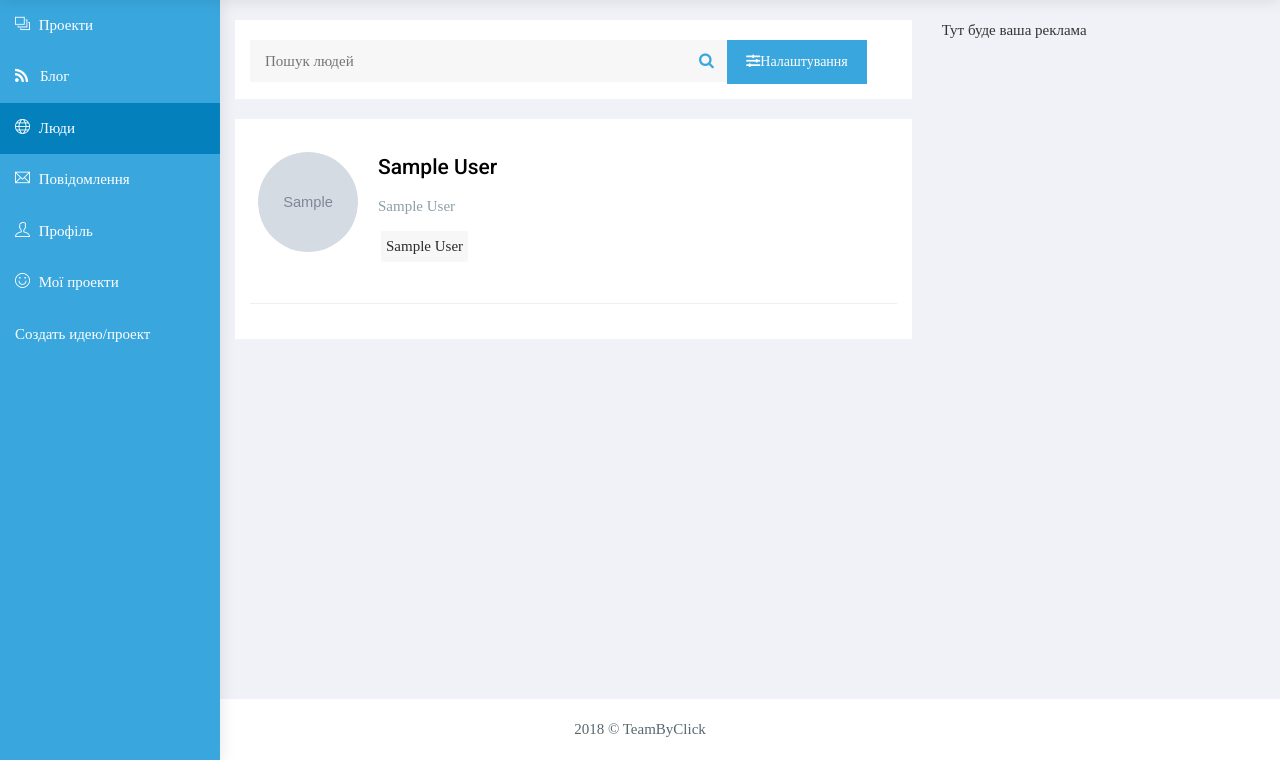
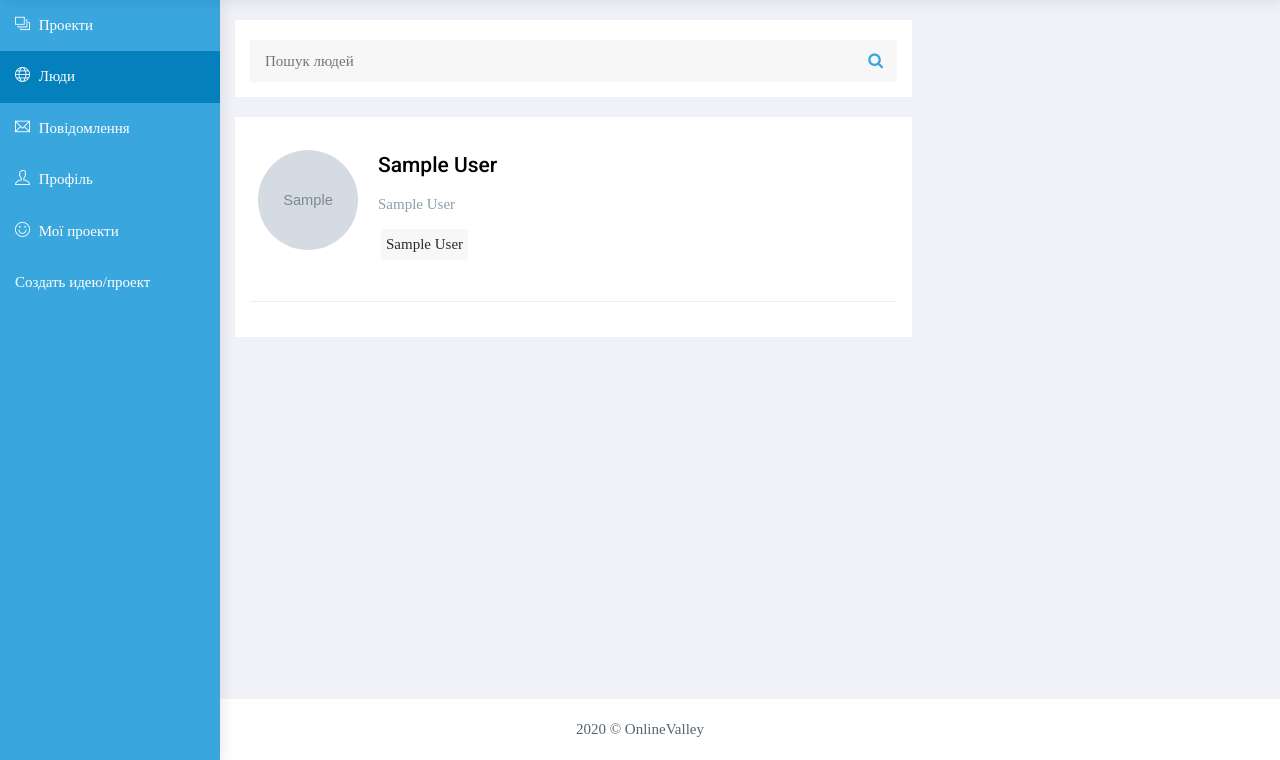
Before and after one commit to mlytvynchuk/teambyclick, a Django app: page /people/ in a window 1280 px wide. Shown: the part 50-810 px from the top of the page. Run offline with Django 3.2, Linux system fonts and the light colour scheme; tables that the repository leaves empty hold one stand-in row (values such as "Sample post"); grey boxes marked "Sample" are stand-in pictures; some libraries are stand-ins or nearby versions; some web fonts are replaced.

Commit message:
improved ui

```diff
--- a/templates/extends/base.html
+++ b/templates/extends/base.html
@@ -17,7 +17,7 @@
   <link rel="stylesheet" href="{% static 'css/choices.min.css' %}">
   {#    <link rel="stylesheet" href="{% static 'js/choices.min.js' %}">#}
   <script type="text/javascript" src="{% static 'js/choices.min.js' %}"></script>
-  <title>TeamByClick</title>
+  <title>Online Valley</title>
   <!-- Bootstrap Core CSS -->
   <link href="{% static 'bower_components/bootstrap/dist/css/bootstrap.min.css' %}" rel="stylesheet">
   <!-- Menu CSS -->
@@ -81,10 +81,10 @@
               {% trans 'Проекти' %}</a>
           </li>
 
-          <li>
+          <!-- <li>
             <a href="{% url 'blog' %}" class="waves-effect"><i class="fas fa-rss" style="margin-right: 8px;"></i>
               {% trans 'Блог' %}</a>
-          </li>
+          </li> -->
           <li>
             <a href="{% url 'people' %}" class="waves-effect"><i class="ti-world fa-fw"></i> {% trans 'Люди' %}</a>
           </li>
@@ -118,7 +118,7 @@
       <!-- /.container-fluid -->
     </div>
     <!-- /#page-wrapper -->
-    <footer class="footer text-center"> 2018 &copy; TeamByClick </footer>
+    <footer class="footer text-center"> 2020 &copy; OnlineValley </footer>
   </div>
   <!-- /#wrapper -->
   <!-- jQuery -->
--- a/templates/website/myideas.html
+++ b/templates/website/myideas.html
@@ -57,9 +57,9 @@
         {% endfor %}
 
     </div>
-    <div class="col-lg-4 col-md-4 col-4">
+    <!-- <div class="col-lg-4 col-md-4 col-4">
         Реклама
-    </div>
+    </div> -->
 </div>
 
 
--- a/templates/website/users.html
+++ b/templates/website/users.html
@@ -8,7 +8,7 @@
     <div class="card white-box">
       <div class="card-body">
         <div class="row " style="overflow: hidden">
-          <div class="col-lg-9 col-md-8">
+          <div class="col-lg-12 col-md-12">
             <div class="d3" style="width: 100%;">
               <form method="GET">
                 <input type="text" name="search" placeholder="{% trans 'Пошук людей' %}">
@@ -16,10 +16,10 @@
               </form>
             </div>
           </div>
-          <div class="col-lg-3 col-md-4" style="">
+          <!-- <div class="col-lg-3 col-md-4" style="">
             <a class="btn btn-primary" id="custom-clk" style="padding: 11px"><span class="fa fa-sliders">
               </span>{% trans 'Налаштування' %}</a>
-          </div>
+          </div> -->
         </div>
       </div>
     </div>
@@ -71,7 +71,7 @@
           },
           success: function (data) { // `data` is the return of the `load_cities` view function
             $("#id_city").html(
-            data); // replace the contents of the city input with the data that came from the server
+              data); // replace the contents of the city input with the data that came from the server
           }
         });
 
@@ -82,6 +82,7 @@
       <h3>{% trans 'Ууупс! Ми не змогли нічого відшукати😖<br>Спробуй ще раз' %}🤔</h3>
     </div>
     {% endif %}
+    {% if people%}
     <div class="white-box">
       {% for user in people %}
       <div class="user-card deal">
@@ -95,8 +96,9 @@
             </h3>
           </div>
           <div class="user-bio">
+            {% if user.profile.speciality%}
             <p class="text-muted">{{ user.profile.speciality }}</p>
-
+            {% endif %}
             <dd>
               <ul class="inline-bricks">
                 {% if user.profile.skills.all != null %}
@@ -117,7 +119,7 @@
       <hr>
       {% endfor %}
     </div>
-
+    {% endif %}
     {% if people.has_other_pages %}
     <ul class="pagination">
       {% if people.has_previous %}
@@ -142,10 +144,10 @@
 
   </div>
 
-  <div class="col-md-3">
+  <!-- <div class="col-md-3">
     Тут буде ваша реклама
 
-  </div>
+  </div> -->
 </div>
 
 {% endblock content %}
--- a/users/views.py
+++ b/users/views.py
@@ -58,19 +58,6 @@ def fill_profile(request):
         facebook = form.cleaned_data.get("facebook")
         linkedin = form.cleaned_data.get("linkedin")
         form.save()
-        # Profile.objects.filter(user=usr).update(
-        #     country=country,
-        #     city=city,
-        #     language=language,
-        #     speciality=speciality,
-        #     skills=skills,
-        #     status=status,
-        #     bio=bio,
-        #     linkedin=linkedin,
-        #     facebook=facebook
-        #
-        #
-        # )
         return redirect("deals-home")
     return render(request, "users/fill_profile.html", context={"form": form})
 
@@ -106,9 +93,10 @@ def people(request):
     skills = request.GET.getlist("skills", "")
     s_form = SearchPeopleForm
     message = ""
-    users = User.objects.filter(
-        profile__speciality=not None, profile__country=not None, profile__city=not None
-    )
+    users = User.objects.all()
+    # users = User.objects.filter(
+    #     profile__speciality=not None, profile__country=not None, profile__city=not None
+    # )
     if search:
         for term in search.split():
             users = users.filter(
```
Also changed, not shown: templates/users/user-details.html (+18 -4 lines), templates/website/deals.html (+21 -17 lines), users/signals.py (+5 -4 lines).
